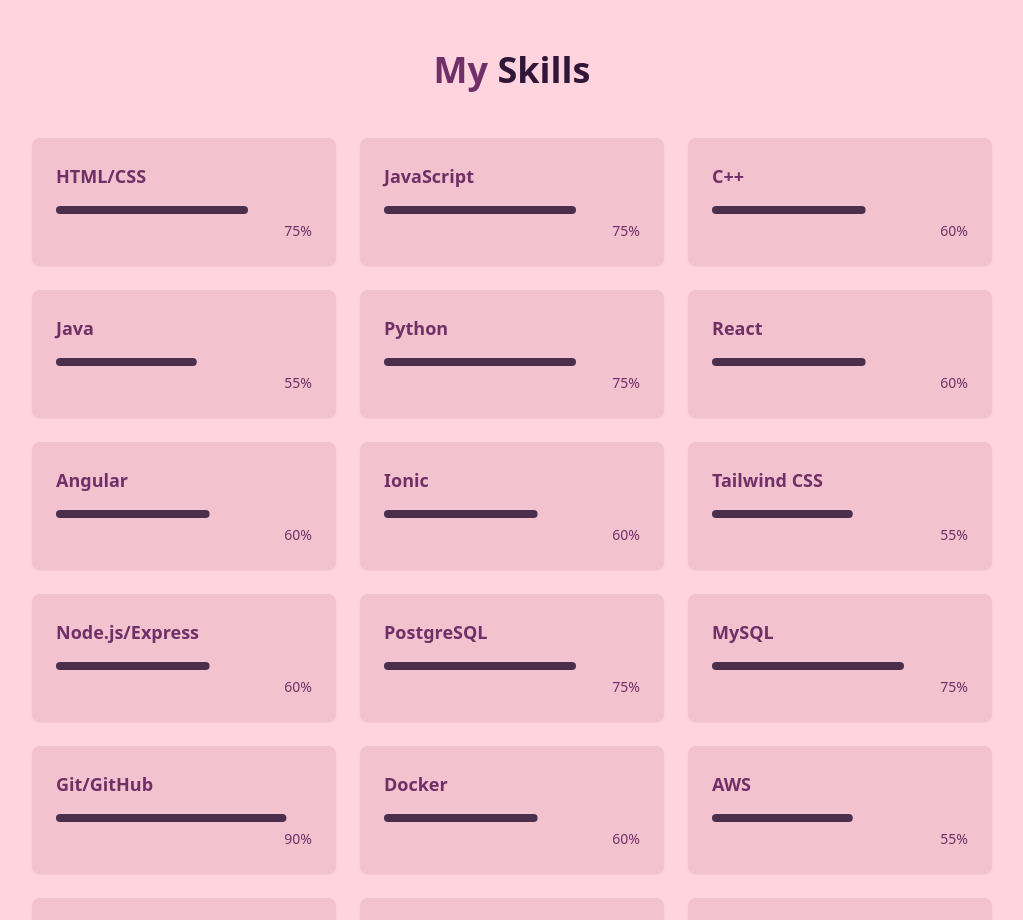
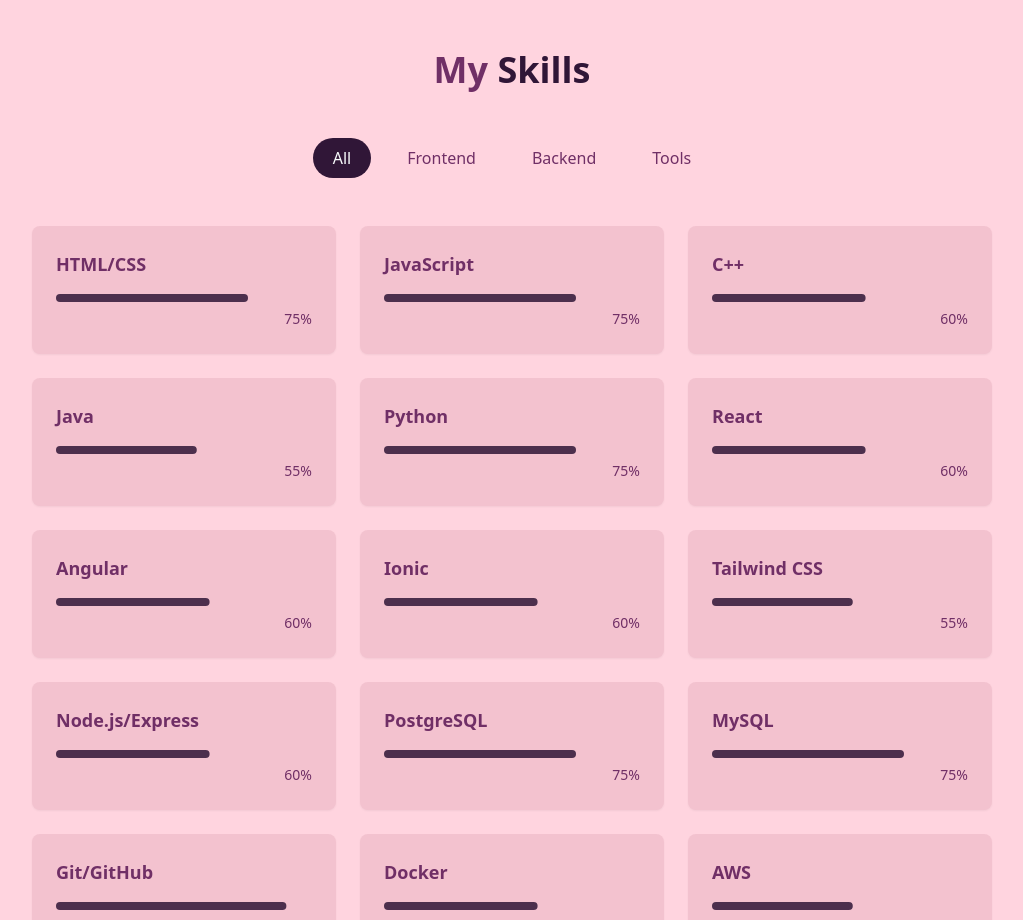
Before and after one commit to jaelyntran/Portfolio, a React (Vite) app: page / in a window 1280 px wide. Shown: the part 1480-2400 px from the top of the page, without its empty margins (128-1151 px from the left). Built offline with nearby package versions, Linux system fonts and the light colour scheme.

Commit message:
Implement skill filter

```diff
--- a/src/components/SkillsSection.jsx
+++ b/src/components/SkillsSection.jsx
@@ -25,12 +25,18 @@
     {name: "PyCharm", level: 90, category: "tools"},
 ]
 
+const categories = ["all", "frontend", "backend", "tools"];
+
 export const SkillsSection = () => {
     const [progress, setProgress] = useState(0);
+    const [activeCategory, setActiveCategory] = useState("all");
+    const filteredSkills = skills.filter((skill) => activeCategory === "all" || skill.category === activeCategory);
+
     useEffect(() => {
         const timer = setTimeout(() => setProgress(1), 500);
         return () => clearTimeout(timer);
     }, []);
+
 
     return <section id="skills"
                     className="py-24 px-4 relative bg-secondary/30">
@@ -39,8 +45,20 @@
                             My <span className="text-primary"> Skills</span>
                         </h2>
 
+                        <div className="flex flex-wrap justify-center gap-4 mb-12">
+                            {categories.map((category, key) => (
+                                <button key={key}
+                                        onClick={() => setActiveCategory(category)}
+                                        className={cn("px-5 py-2 rounded-full transition-colors duration-300 capitalize",
+                                                       activeCategory===category ? "bg-primary text-primary-foreground"
+                                                       : "bg-secondary text-foreground hover:bg-primary/20")}>
+                                        {category}
+                                </button>
+                            ))}
+                        </div>
+
                         <div className="grid grid-cols-1 sm:grid-cols-2 lg:grid-cols-3 gap-6">
-                            {skills.map((skill, key) => (
+                            {filteredSkills.map((skill, key) => (
                                 <div key={key}
                                      className="bg-card p-6 rounded-lg shadow-xs card-hover">
                                     <div className="text-left mb-4">
```
